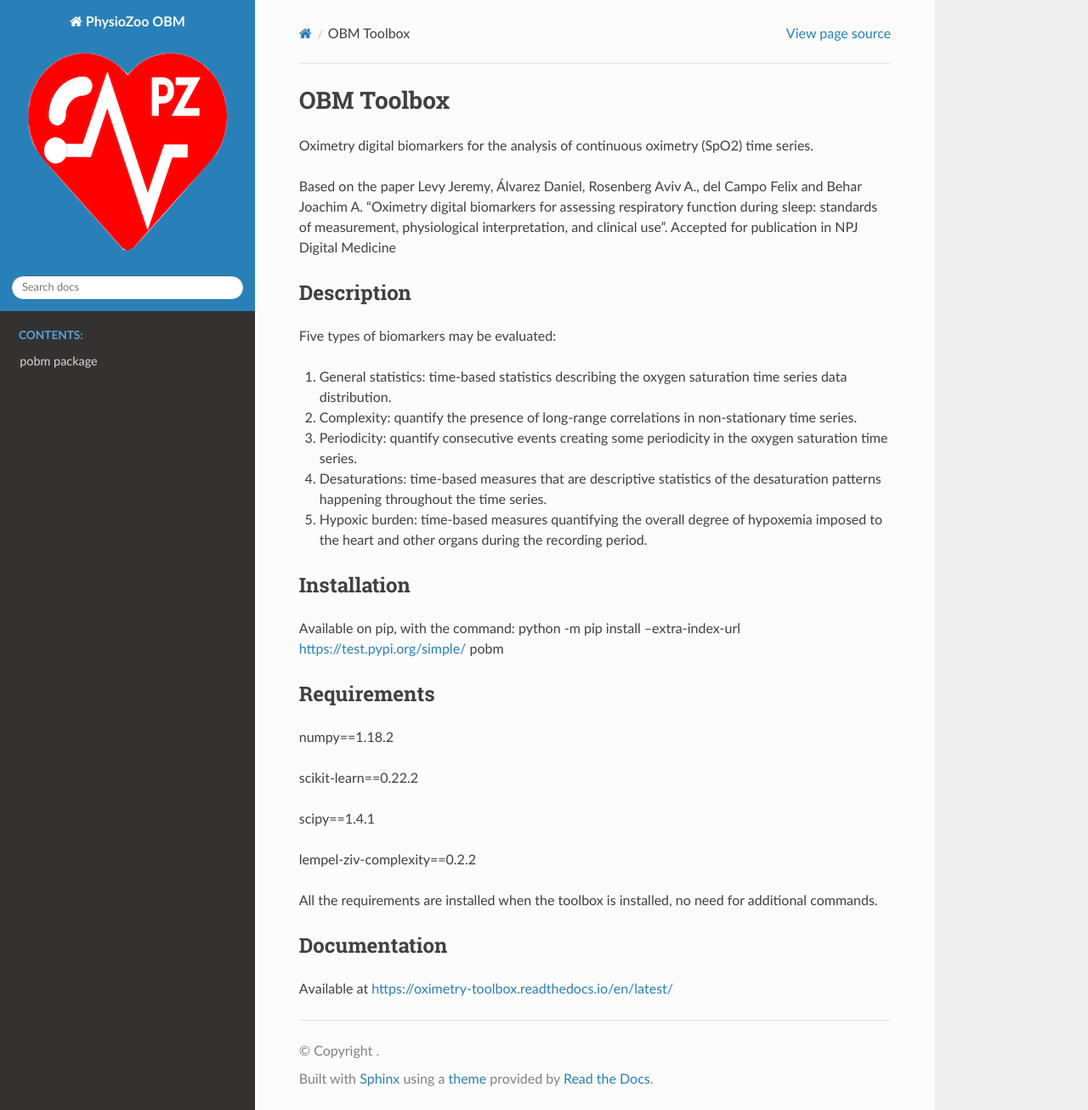
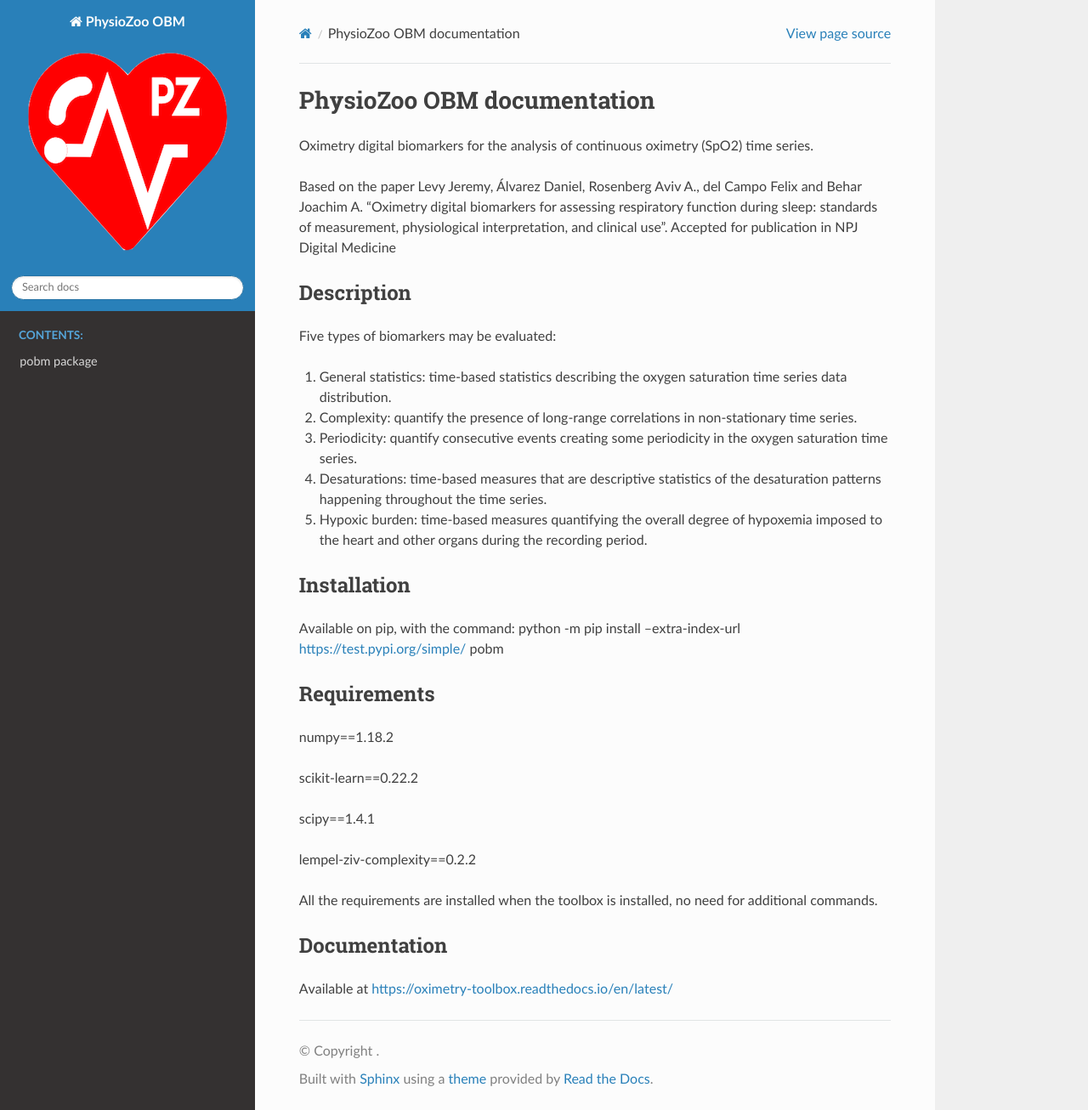
Before and after one commit to aim-lab/Oximetry_Toolbox, a Sphinx documentation site: the page built from docs/README.rst, in a window 1280 px wide and 1306 px high. Shown: the whole window at 85% size. Built offline with Sphinx 7.4.7 and the Read the Docs theme 2.0.0, drawn with Linux system fonts in a browser that asks for light colours.

Commit message:
Update README.rst

```diff
--- a/docs/README.rst
+++ b/docs/README.rst
@@ -1,5 +1,5 @@
 
-OBM Toolbox
+PhysioZoo OBM documentation
 ===========
 
 Oximetry digital biomarkers for the analysis of continuous oximetry (SpO2) time series.
```
